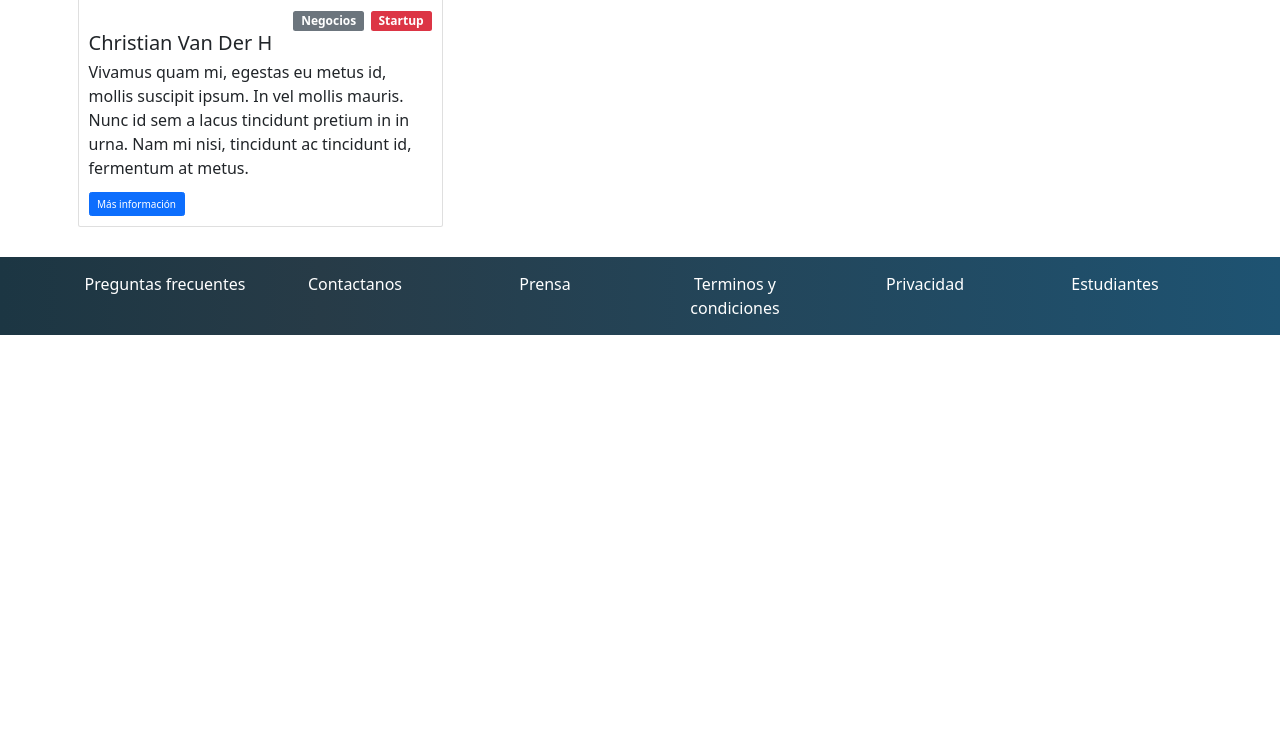
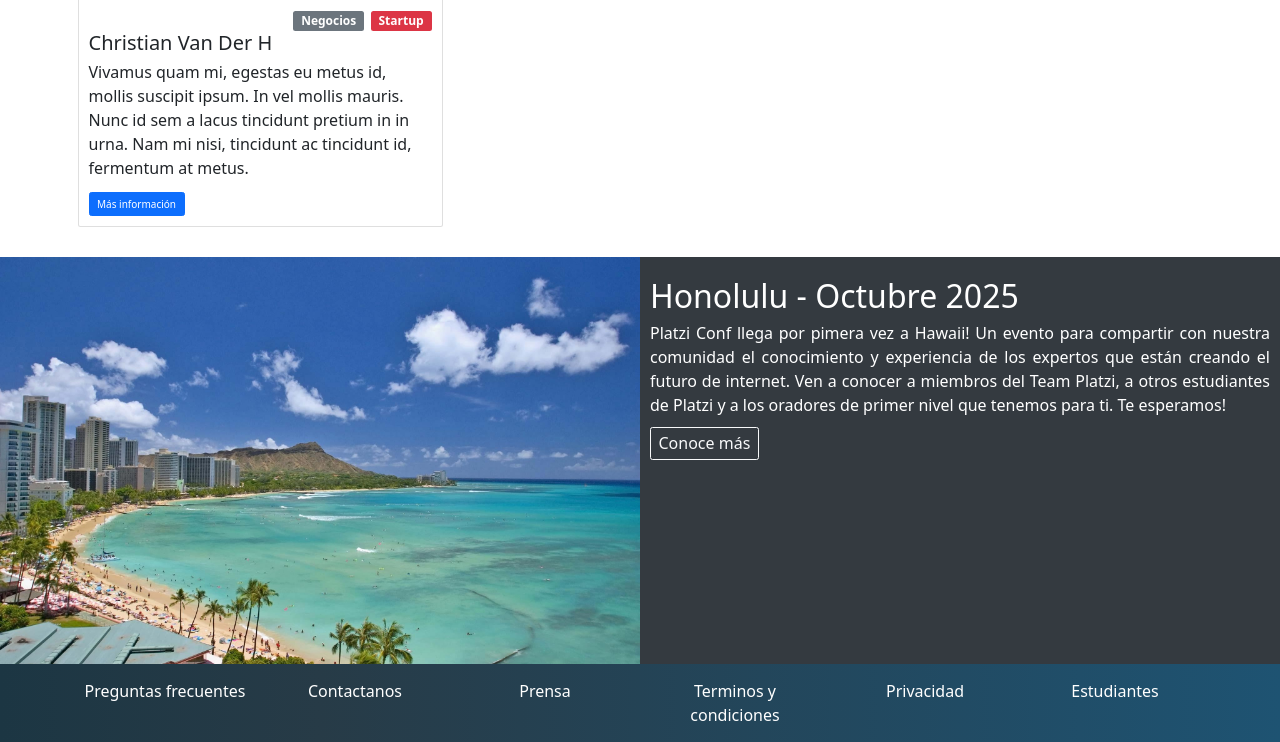
Before and after one commit to Andonny1up/webBootstrap, a plain HTML site: page index.html in a window 1280 px wide. Shown: the part 1648-2390 px from the top of the page. Before the commit the page ends 1983 px from the top, so only its background shows below. Drawn offline with nearby package versions, Linux system fonts and the light colour scheme.

Commit message:
Nueva seccion de informacion sobre lugar y fechas lista

```diff
--- a/css/index.css
+++ b/css/index.css
@@ -54,10 +54,10 @@ main .Carousel img{
     color: white;
     background-color: rgba(0, 0, 0, 0.5);
 }
-main .Carousel .overlay a{
+main .Carousel .overlay a, main #place-time a{
     font-size: 1.6rem;
 }
-main .Carousel .overlay a:hover{
+main .Carousel .overlay a:hover, main #place-time a{
     text-decoration: none;
 }
 main .Carousel .overlay .btn-platzi{
@@ -80,6 +80,22 @@ main .Carousel .overlay .btn-platzi:hover{
 .section-cards .card .card-body h5{
     font-size: 2rem;
 }
+#place-time{
+    color: white;
+    background-color: #343a40;
+}
+#place-time .row img{
+    max-width: 100%;
+}
+#place-time .div-info{
+ padding: 20px 10px;
+}
+#place-time .div-info h2{
+    font-size: 3.2rem;
+}
+#place-time .div-info p{
+    text-align: justify;
+}
 footer{
     /* padding: 24px 0; */
     background: linear-gradient(90deg,#1c3643,#273b47 25%,#1e5372)
--- a/index.html
+++ b/index.html
@@ -46,6 +46,7 @@
     <!-- header -->
     <!-- main -->
     <main>
+      <!-- Carousel -->
       <section class="Carousel">
         <div id="carousel" class="carousel slide carousel-fade" data-bs-ride="carousel" data-bs-pause=“false”>
           <div class="carousel-inner">
@@ -78,6 +79,8 @@
           </div>
         </div>
       </section>
+      <!-- Carousel -->
+      <!-- Speaker -->
       <section class="section-cards mt-4 mb-4">
         <div class="container">
           <div class="row">
@@ -148,6 +151,25 @@
           </div>
         </div>
       </section>
+      <!-- Speaker -->
+      <!-- lugar y fecha -->
+      <section id="place-time">
+        <div class="container-fluid">
+          <div class="row">
+            <div class="col-lg-6 pe-0 ps-0">
+              <img src="./assets/images/honolulu.jpg" alt="Isla de Honolulu">
+            </div>
+            <div class="col-lg-6 div-info">
+              <h2>Honolulu - Octubre 2025 </h2>
+              <p>
+                Platzi Conf llega por pimera vez a Hawaii! Un evento para compartir con nuestra comunidad el conocimiento y experiencia de los expertos que están creando el futuro de internet. Ven a conocer a miembros del Team Platzi, a otros estudiantes de Platzi y a los oradores de primer nivel que tenemos para ti. Te esperamos!
+              </p>
+              <a href="#" class="btn btn-outline-light">Conoce más</a>
+            </div>
+          </div>
+        </div>
+      </section>
+      <!-- lugar y fecha -->
     </main>
     <!-- main -->
     <!-- footer -->
```
